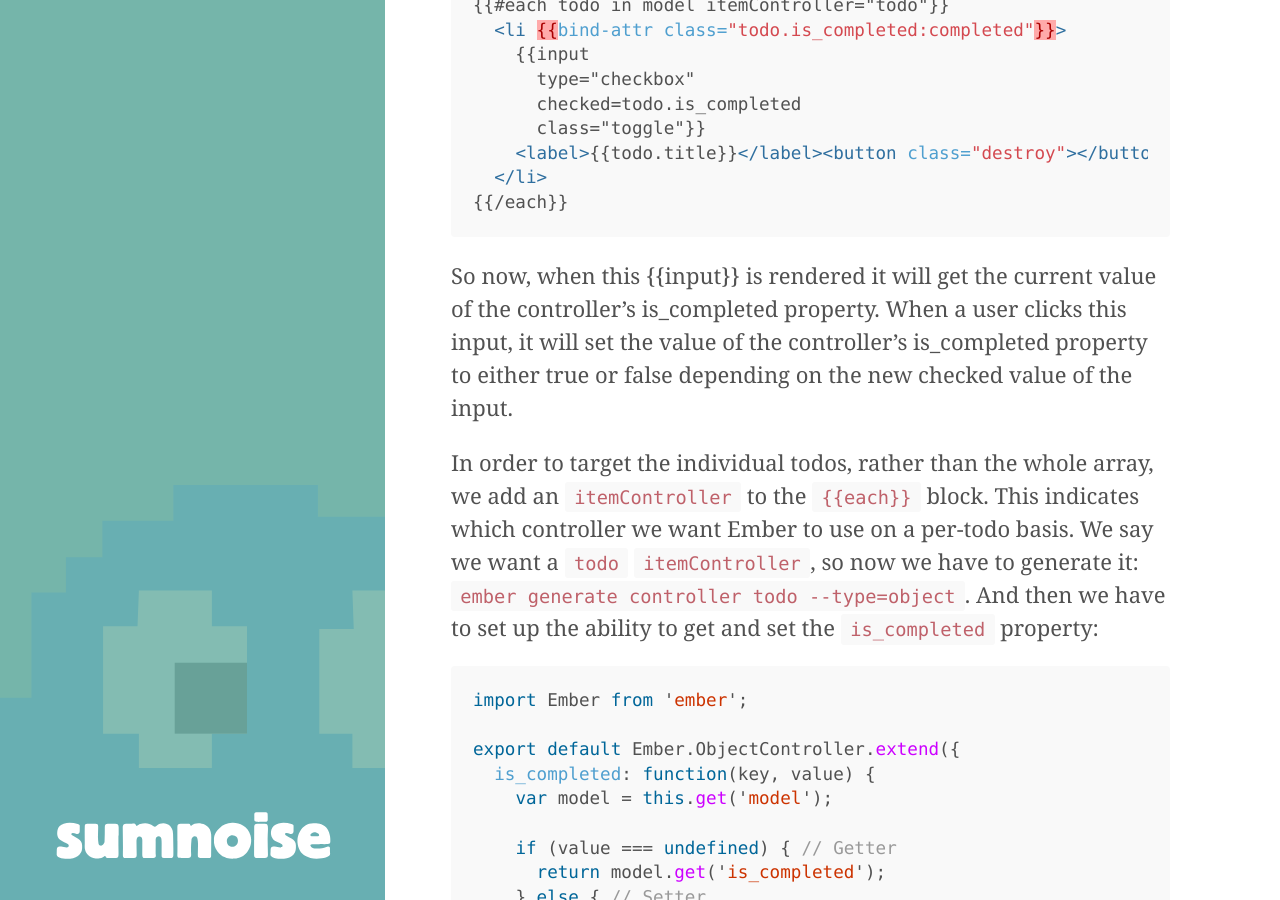
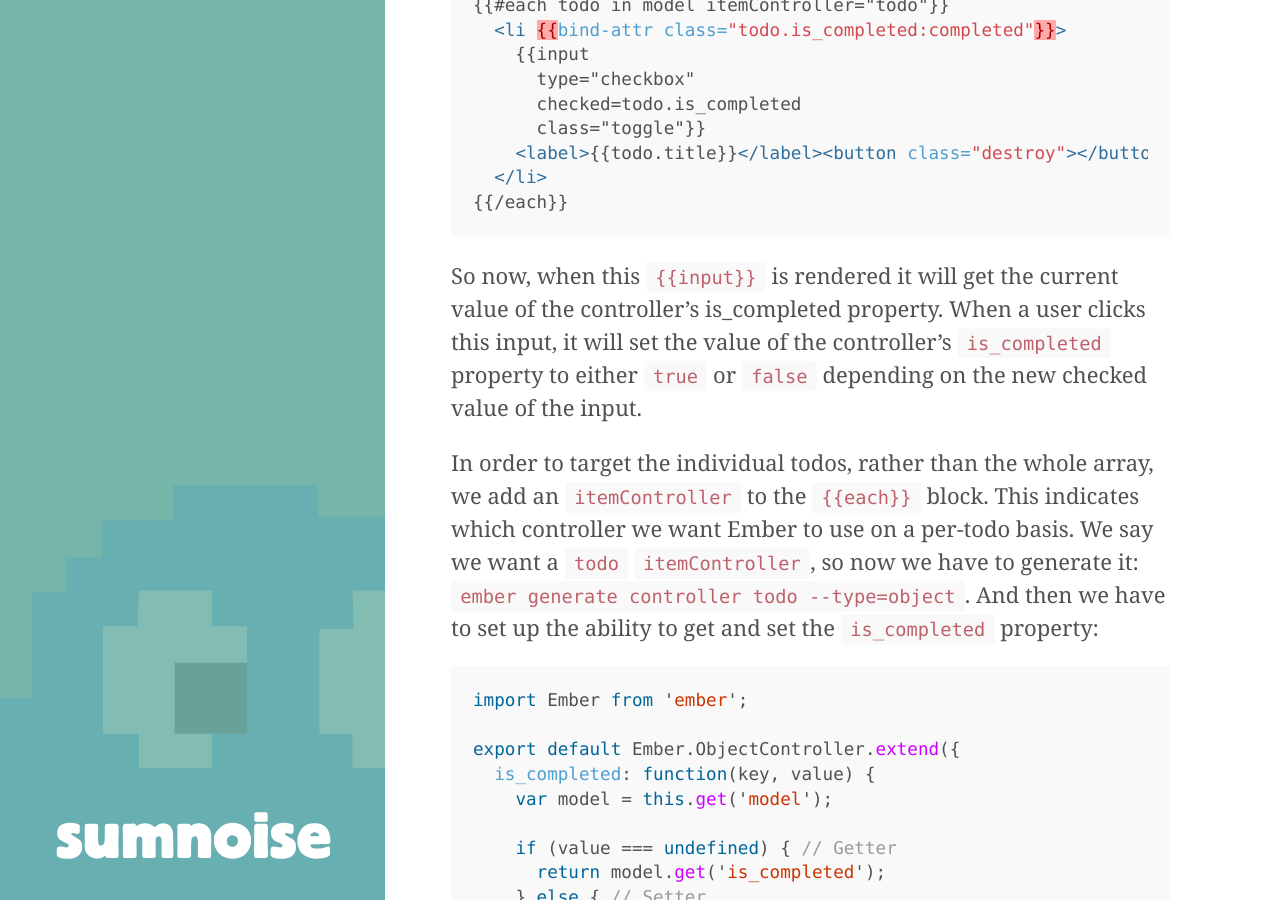
Before and after one commit to davidpmccormick/davidpmccormick.github.io, a Jekyll site: the page built from _posts/2014-12-12-todo-mvc-in-ember-cli.md, in a window 1280 px wide and 900 px high, scrolled down 10822 px. Built offline with Jekyll 4.4.1, drawn with Linux system fonts in a browser that asks for light colours; Markdown is read by kramdown in place of the engine named in the settings.

Commit message:
Fix wonky escaping

```diff
--- a/_posts/2014-12-12-todo-mvc-in-ember-cli.md
+++ b/_posts/2014-12-12-todo-mvc-in-ember-cli.md
@@ -355,7 +355,7 @@ Update the `<input type="checkbox">` to be an Ember helper, with the `checked` a
 {% endraw %}
 {% endhighlight %}
 
-So now, when this {% raw %}{{input}}{% endraw %} is rendered it will get the current value of the controller's is_completed property. When a user clicks this input, it will set the value of the controller's is_completed property to either true or false depending on the new checked value of the input.
+So now, when this `{% raw %}{{input}}{% endraw %}` is rendered it will get the current value of the controller's is_completed property. When a user clicks this input, it will set the value of the controller's `is_completed` property to either `true` or `false` depending on the new checked value of the input.
 
 In order to target the individual todos, rather than the whole array, we add an `itemController` to the `{% raw %}{{each}}{% endraw %}` block. This indicates which controller we want Ember to use on a per-todo basis. We say we want a `todo` `itemController`, so now we have to generate it: `ember generate controller todo --type=object`. And then we have to set up the ability to get and set the `is_completed` property:
 
```
